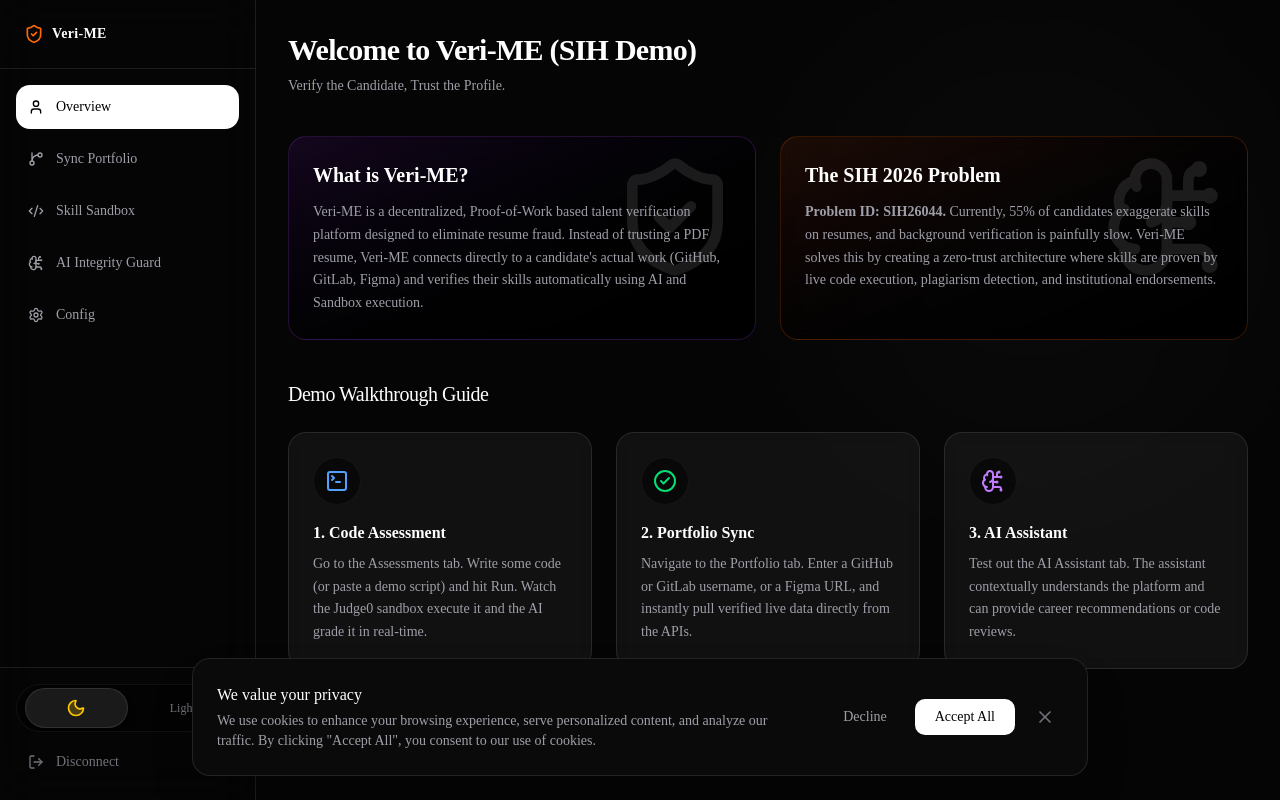
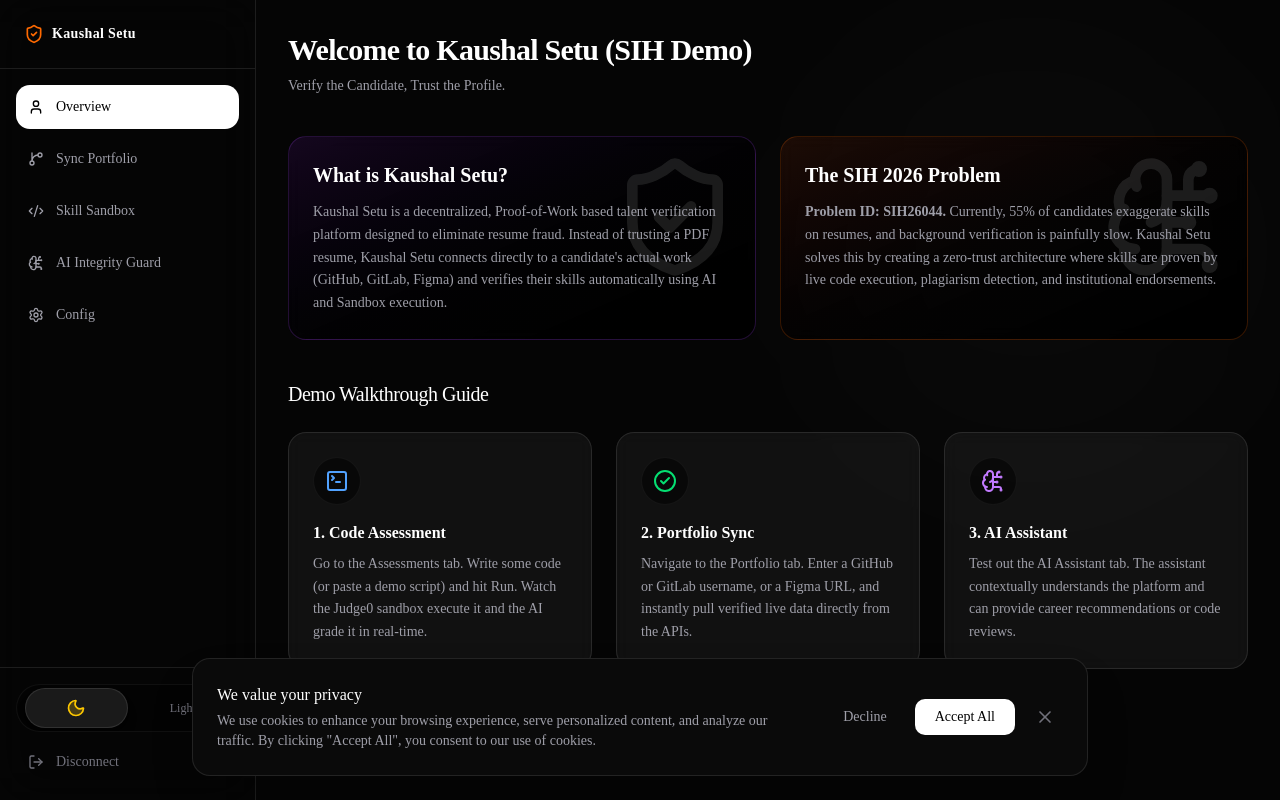
Before and after one commit to isahilkhati/veri-me-sih, a Next.js app in the folder apps/web/: page /dashboard in a window 1280 px wide. Built offline with nearby package versions, Linux system fonts and the light colour scheme.

Commit message:
chore: rename project references to Kaushal Setu

```diff
--- a/apps/web/src/app/about/page.tsx
+++ b/apps/web/src/app/about/page.tsx
@@ -42,7 +42,7 @@
 
           <div className="space-y-8 text-lg md:text-xl text-zinc-300 font-light leading-relaxed">
             <p>
-              The AI-Powered Industry Problem Resolution and Collaborative Research Platform (Nexus AI) is designed to bridge the gap between academia and industry through an advanced intelligence network.
+              The AI-Powered Industry Problem Resolution and Collaborative Research Platform (Kaushal Setu AI) is designed to bridge the gap between academia and industry through an advanced intelligence network.
             </p>
             <p>
               We connect students, institutions, and companies through a unified, high-performance ecosystem. By crowdsourcing industry challenges to verified academic talent, we accelerate research and streamline hiring.
--- a/apps/web/src/app/admin/activity/page.tsx
+++ b/apps/web/src/app/admin/activity/page.tsx
@@ -63,7 +63,7 @@
                   <div className="flex items-center justify-between mb-1">
                     <div className="flex items-center gap-2">
                       <span className="font-medium text-sm text-zinc-200">
-                        {msg.role === 'assistant' ? 'Nexus AI' : msg.ai_conversations?.profiles?.full_name || 'Anonymous User'}
+                        {msg.role === 'assistant' ? 'Kaushal Setu AI' : msg.ai_conversations?.profiles?.full_name || 'Anonymous User'}
                       </span>
                       <span className="text-xs px-2 py-0.5 rounded-full bg-black/30 border border-white/5 text-zinc-400">
                         {msg.model || 'gemini'}
--- a/apps/web/src/app/admin/config/page.tsx
+++ b/apps/web/src/app/admin/config/page.tsx
@@ -8,7 +8,7 @@
   const [saving, setSaving] = useState(false);
 
   const [config, setConfig] = useState({
-    appName: 'Nexus AI',
+    appName: 'Kaushal Setu AI',
     supportEmail: 'support@nexus.ai',
     maintenanceMode: false,
     aiProvider: 'gemini',
--- a/apps/web/src/app/admin/page.tsx
+++ b/apps/web/src/app/admin/page.tsx
@@ -71,7 +71,7 @@
     <div className="space-y-8">
       <div>
         <h1 className="text-2xl font-semibold mb-2">Platform Overview</h1>
-        <p className="text-zinc-400 text-sm">Welcome to the Veri-ME Command Center.</p>
+        <p className="text-zinc-400 text-sm">Welcome to the Kaushal Setu Command Center.</p>
       </div>
 
       <motion.div
--- a/apps/web/src/app/dashboard/layout.tsx
+++ b/apps/web/src/app/dashboard/layout.tsx
@@ -23,7 +23,7 @@
         <div className="p-6 border-b border-white/10">
           <Link href="/" className="flex items-center gap-2 text-white">
             <ShieldCheck className="h-5 w-5 text-orange-500" />
-            <span className="font-semibold tracking-wide text-sm">Veri-ME</span>
+            <span className="font-semibold tracking-wide text-sm">Kaushal Setu</span>
           </Link>
         </div>
         <nav className="flex-1 p-4 flex flex-col gap-2">
--- a/apps/web/src/app/dashboard/page.tsx
+++ b/apps/web/src/app/dashboard/page.tsx
@@ -11,7 +11,7 @@
       className="max-w-5xl"
     >
       <header className="mb-10">
-        <h1 className="text-3xl font-bold tracking-tight mb-2">Welcome to Veri-ME (SIH Demo)</h1>
+        <h1 className="text-3xl font-bold tracking-tight mb-2">Welcome to Kaushal Setu (SIH Demo)</h1>
         <p className="text-zinc-400 text-sm">Verify the Candidate, Trust the Profile.</p>
       </header>
 
@@ -20,10 +20,10 @@
           <div className="absolute top-0 right-0 p-4 opacity-10">
             <ShieldCheck className="w-32 h-32" />
           </div>
-          <h2 className="text-xl font-bold mb-3 relative z-10 text-white">What is Veri-ME?</h2>
+          <h2 className="text-xl font-bold mb-3 relative z-10 text-white">What is Kaushal Setu?</h2>
           <p className="text-zinc-400 text-sm leading-relaxed relative z-10">
-            Veri-ME is a decentralized, Proof-of-Work based talent verification platform designed to eliminate resume fraud.
-            Instead of trusting a PDF resume, Veri-ME connects directly to a candidate's actual work (GitHub, GitLab, Figma)
+            Kaushal Setu is a decentralized, Proof-of-Work based talent verification platform designed to eliminate resume fraud.
+            Instead of trusting a PDF resume, Kaushal Setu connects directly to a candidate's actual work (GitHub, GitLab, Figma)
             and verifies their skills automatically using AI and Sandbox execution.
           </p>
         </div>
@@ -35,7 +35,7 @@
           <h2 className="text-xl font-bold mb-3 relative z-10 text-white">The SIH 2026 Problem</h2>
           <p className="text-zinc-400 text-sm leading-relaxed relative z-10">
             <strong>Problem ID: SIH26044.</strong> Currently, 55% of candidates exaggerate skills on resumes, and background verification is painfully slow.
-            Veri-ME solves this by creating a zero-trust architecture where skills are proven by live code execution, plagiarism detection, and institutional endorsements.
+            Kaushal Setu solves this by creating a zero-trust architecture where skills are proven by live code execution, plagiarism detection, and institutional endorsements.
           </p>
         </div>
       </div>
--- a/apps/web/src/app/layout.tsx
+++ b/apps/web/src/app/layout.tsx
@@ -13,7 +13,7 @@
 });
 
 export const metadata: Metadata = {
-  title: "Veri-ME | Verify the Candidate, Trust the Profile",
+  title: "Kaushal Setu | Verify the Candidate, Trust the Profile",
   description: "Portal for Academia-Industry collaboration for Skill Mapping, Internships and Placement using Proof-of-Work, Sandboxed Code Execution, and AI Plagiarism Checks.",
 };
 
--- a/apps/web/src/app/page.tsx
+++ b/apps/web/src/app/page.tsx
@@ -220,7 +220,7 @@
           <div className="flex items-center gap-12">
             <Link href="/" className="flex items-center gap-2 text-white group">
               <ShieldCheck className="h-8 w-8 text-[#A068FF] group-hover:scale-110 transition-transform" />
-              <span className={`font-bold tracking-wide text-xl ${urbanist.className}`}>Veri-ME</span>
+              <span className={`font-bold tracking-wide text-xl ${urbanist.className}`}>Kaushal Setu</span>
             </Link>
             <nav className="hidden md:flex gap-8 mobile-hide">
               <a href="#problem" onClick={(e) => handleSmoothScroll(e, 'problem')} className="relative group text-white text-[15px] font-medium transition-colors cursor-pointer">
@@ -262,7 +262,7 @@
             </div>
 
             <p className="text-lg text-slate-300 max-w-xl mb-10 leading-relaxed fade-up" style={{ animationDelay: '2.5s' }}>
-              Eliminate resume fraud and skill inflation. Veri-ME replaces PDFs with a live,
+              Eliminate resume fraud and skill inflation. Kaushal Setu replaces PDFs with a live,
               sandboxed Proof-of-Work engine backed by AI integrity checks and Academic endorsements.
             </p>
 
@@ -381,7 +381,7 @@
               <div className="absolute top-0 right-0 w-64 h-64 bg-[#A068FF]/10 blur-[100px] rounded-full group-hover:bg-[#A068FF]/20 transition-colors"></div>
               <div className="flex items-center gap-3 mb-6 relative z-10">
                 <ShieldCheck className="w-6 h-6 text-[#A068FF]" />
-                <h3 className="text-xl font-bold text-white">The Veri-ME Way</h3>
+                <h3 className="text-xl font-bold text-white">The Kaushal Setu Way</h3>
               </div>
               <ul className="space-y-5 relative z-10">
                 <li className="flex items-start gap-3 text-slate-300"><span className="text-[#A068FF] mt-1">✅</span><div><strong className="text-white">Proof-of-Work:</strong> Live syncs with GitHub, Figma & GitLab.</div></li>
@@ -476,7 +476,7 @@
           <div className="max-w-7xl mx-auto flex flex-col md:flex-row justify-between items-center gap-6">
             <div className="flex items-center gap-2">
               <ShieldCheck className="w-5 h-5 text-[#A068FF]" />
-              <span className="font-bold text-white">Veri-ME</span>
+              <span className="font-bold text-white">Kaushal Setu</span>
             </div>
             <p className="text-sm text-slate-500">
               Team Zero Day Nextron • Smart India Hackathon 2026 • SIH26044
```
